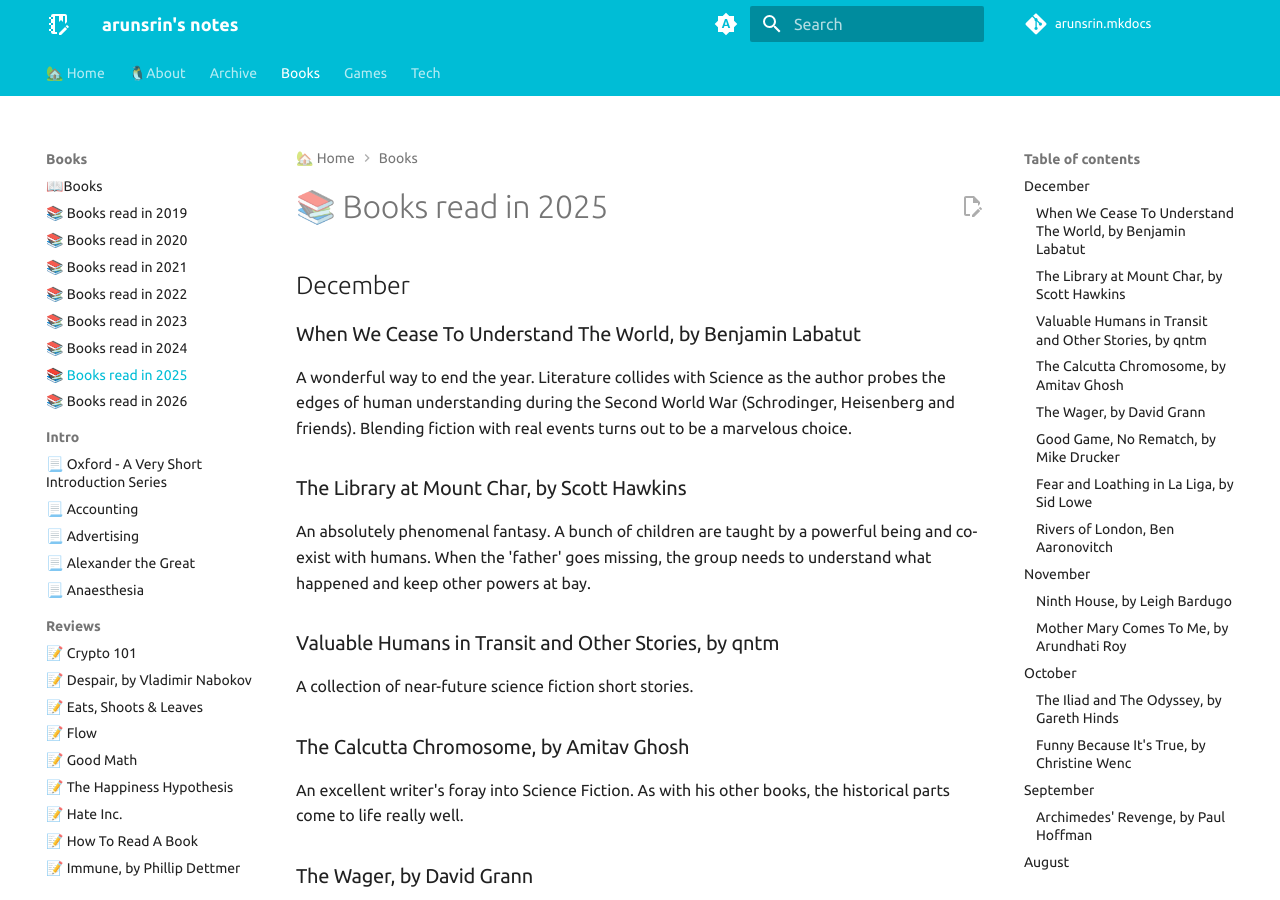
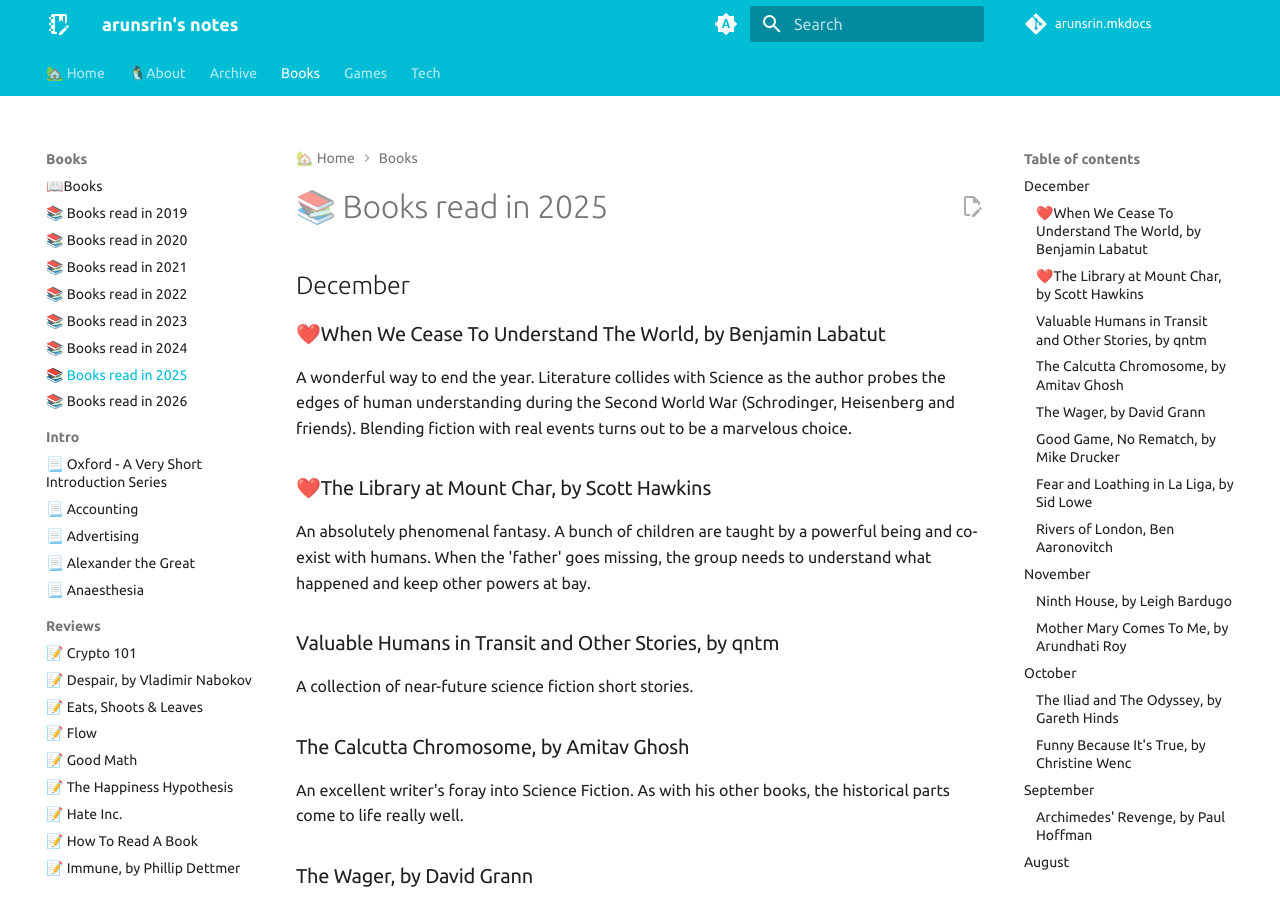
Before and after one commit to arunsrin/arunsrin.mkdocs, an MkDocs documentation site: the page built from home/books/2025.md, in a window 1280 px wide and 900 px high. Built offline with MkDocs 1.6.1 and Material for MkDocs 9.7.7, drawn with Linux system fonts in a browser that asks for light colours; comment, search, counter and statistics services are not loaded.

Commit message:
minor tweaks, updated 2025 favourites

```diff
--- a/home/books/2025.md
+++ b/home/books/2025.md
@@ -2,14 +2,14 @@
 
 ## December
 
-### When We Cease To Understand The World, by Benjamin Labatut
+### ❤️When We Cease To Understand The World, by Benjamin Labatut
 
 A wonderful way to end the year. Literature collides with Science as
 the author probes the edges of human understanding during the Second
 World War (Schrodinger, Heisenberg and friends). Blending fiction
 with real events turns out to be a marvelous choice.
 
-### The Library at Mount Char, by Scott Hawkins
+### ❤️The Library at Mount Char, by Scott Hawkins
 
 An absolutely phenomenal fantasy. A bunch of children are taught by
 a powerful being and co-exist with humans. When the 'father' goes
```
Also changed, not shown: home/books/2026.md (+2 -0 lines), home/games/2026.md (+3 -0 lines).
